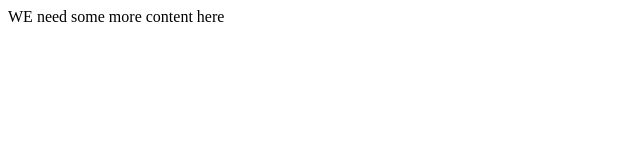
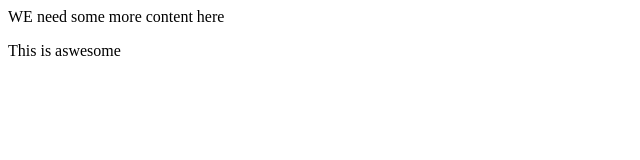
Before and after one commit to harmeet2406/TestProject, a plain HTML site: page index.html in a window 1280 px wide. Shown: the full height of the page, 0-640 px from the left. Drawn offline with Linux system fonts and the light colour scheme.

Commit message:
Update index.html

```diff
--- a/index.html
+++ b/index.html
@@ -6,5 +6,6 @@
     </head>
     <body>
         <p> WE need some more content here</p>
+        <p>This is aswesome</p>
     </body>
 </html>
```
